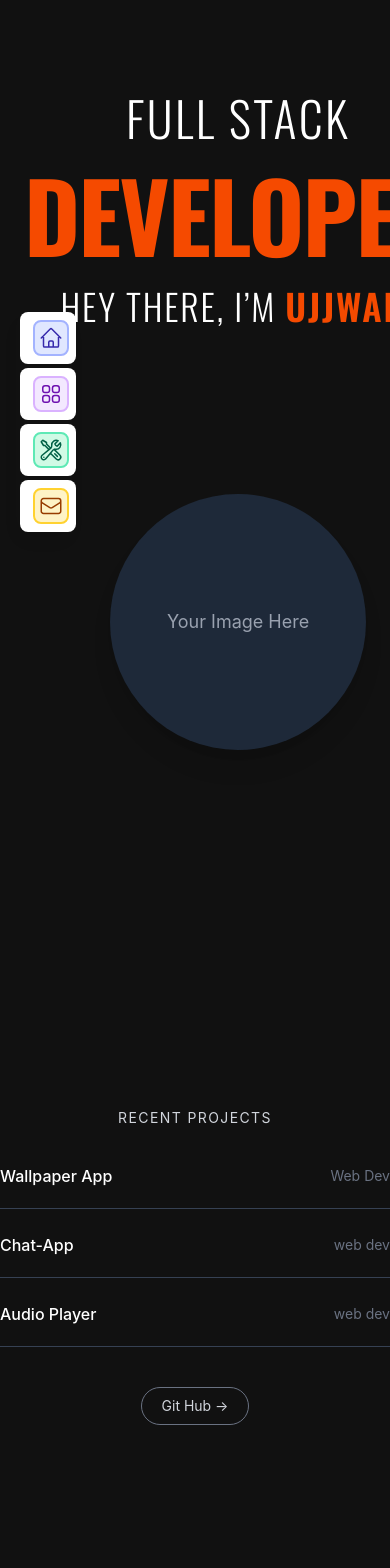
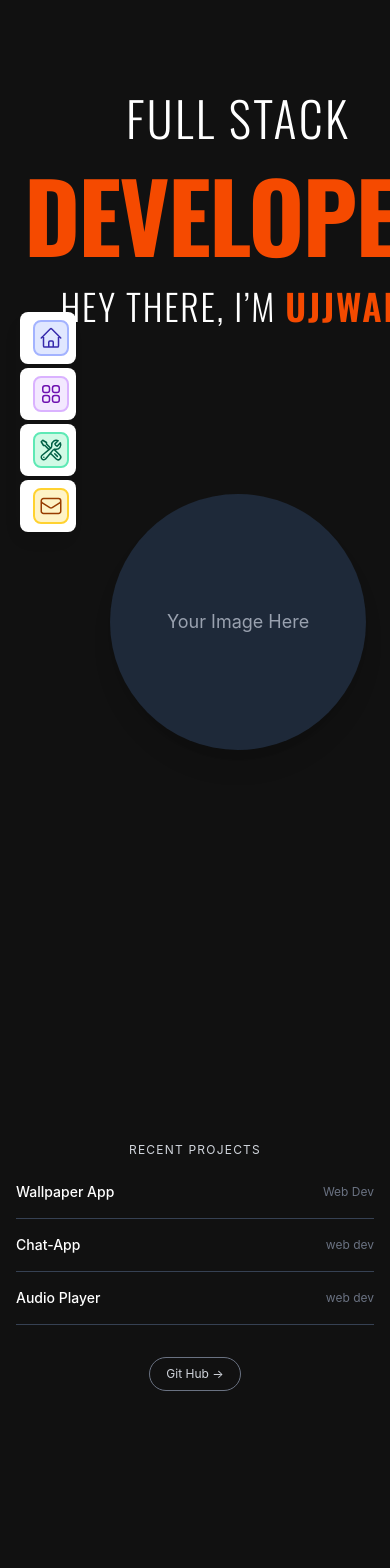
Before and after one commit to Ujjwal-Gowda/portfolio, a Next.js app: page / in a window 390 px wide. Shown: the top 1568 px of the page. Built offline with nearby package versions, Linux system fonts and the light colour scheme.

Commit message:
scaled projects

```diff
--- a/src/app/components/projects.tsx
+++ b/src/app/components/projects.tsx
@@ -48,11 +48,11 @@ const projects = [
 ];
 
 export default function Projects() {
-  const [openIndex, setOpenIndex] = useState<number | null>(null);
+  const [openIndex, setOpenIndex] = useState(null);
   const [currentSlide, setCurrentSlide] = useState(0);
   const [isPaused, setIsPaused] = useState(false);
 
-  const toggle = (index: number) => {
+  const toggle = (index) => {
     if (openIndex === index) {
       setOpenIndex(null);
       setCurrentSlide(0);
@@ -62,32 +62,32 @@ export default function Projects() {
     }
   };
 
-  const nextSlide = (mediaLength: number) => {
+  const nextSlide = (mediaLength) => {
     setCurrentSlide((prev) => (prev + 1) % mediaLength);
   };
 
-  const prevSlide = (mediaLength: number) => {
+  const prevSlide = (mediaLength) => {
     setCurrentSlide((prev) => (prev - 1 + mediaLength) % mediaLength);
   };
 
-  // 🕒 Auto-play logic
+  // Auto-play logic
   useEffect(() => {
     if (openIndex === null || isPaused) return;
     const mediaLength = projects[openIndex].media.length;
     const timer = setInterval(() => {
       setCurrentSlide((prev) => (prev + 1) % mediaLength);
-    }, 4000); // change every 4 seconds
+    }, 4000);
 
     return () => clearInterval(timer);
   }, [openIndex, isPaused]);
 
   return (
-    <section className="min-h-screen flex flex-col items-center py-16 justify-center bg-[#111]">
-      <h2 className="text-sm tracking-widest text-gray-300 mb-6">
+    <section className="min-h-screen flex flex-col items-center py-8 sm:py-12 md:py-16 justify-center bg-[#111] px-4 sm:px-6">
+      <h2 className="text-xs sm:text-sm tracking-widest text-gray-300 mb-4 sm:mb-6">
         RECENT PROJECTS
       </h2>
 
-      <div className="w-full max-w-3xl space-y-3">
+      <div className="w-full max-w-3xl space-y-2 sm:space-y-3">
         {projects.map((project, index) => (
           <div
             key={index}
@@ -95,9 +95,13 @@ export default function Projects() {
             onClick={() => toggle(index)}
           >
             {/* Header row */}
-            <div className="flex justify-between items-center py-3">
-              <p className="text-white font-medium">{project.title}</p>
-              <span className="text-gray-500 text-sm">{project.category}</span>
+            <div className="flex justify-between items-center py-2 sm:py-3 gap-2">
+              <p className="text-white font-medium text-sm sm:text-base">
+                {project.title}
+              </p>
+              <span className="text-gray-500 text-xs sm:text-sm whitespace-nowrap">
+                {project.category}
+              </span>
             </div>
 
             {/* Drop-down content */}
@@ -111,14 +115,18 @@ export default function Projects() {
                   className="overflow-hidden text-white"
                 >
                   <div
-                    className="py-4 space-y-4"
+                    className="py-3 sm:py-4 space-y-3 sm:space-y-4"
                     onMouseEnter={() => setIsPaused(true)}
                     onMouseLeave={() => setIsPaused(false)}
+                    onTouchStart={() => setIsPaused(true)}
+                    onTouchEnd={() => setIsPaused(false)}
                   >
-                    <p>{project.description}</p>
+                    <p className="text-sm sm:text-base text-gray-300">
+                      {project.description}
+                    </p>
 
                     {/* Carousel */}
-                    <div className="relative w-full overflow-hidden rounded-2xl shadow-md">
+                    <div className="relative w-full overflow-hidden rounded-xl sm:rounded-2xl shadow-md">
                       <AnimatePresence mode="wait">
                         <motion.div
                           key={currentSlide}
@@ -134,13 +142,13 @@ export default function Projects() {
                               alt={`${project.title}-${currentSlide}`}
                               width={800}
                               height={450}
-                              className="w-full h-auto object-cover rounded-2xl"
+                              className="w-full h-auto object-cover rounded-xl sm:rounded-2xl"
                             />
                           ) : (
                             <video
                               src={project.media[currentSlide].src}
                               controls
-                              className="w-full rounded-2xl"
+                              className="w-full rounded-xl sm:rounded-2xl"
                             />
                           )}
                         </motion.div>
@@ -152,7 +160,8 @@ export default function Projects() {
                           e.stopPropagation();
                           prevSlide(project.media.length);
                         }}
-                        className="absolute top-1/2 left-3 -translate-y-1/2 bg-black/50 hover:bg-black/70 text-white p-2 rounded-full"
+                        className="absolute top-1/2 left-2 sm:left-3 -translate-y-1/2 bg-black/50 hover:bg-black/70 active:bg-black/80 text-white p-1.5 sm:p-2 rounded-full transition-all text-lg sm:text-xl"
+                        aria-label="Previous slide"
                       >
                         ‹
                       </button>
@@ -161,13 +170,14 @@ export default function Projects() {
                           e.stopPropagation();
                           nextSlide(project.media.length);
                         }}
-                        className="absolute top-1/2 right-3 -translate-y-1/2 bg-black/50 hover:bg-black/70 text-white p-2 rounded-full"
+                        className="absolute top-1/2 right-2 sm:right-3 -translate-y-1/2 bg-black/50 hover:bg-black/70 active:bg-black/80 text-white p-1.5 sm:p-2 rounded-full transition-all text-lg sm:text-xl"
+                        aria-label="Next slide"
                       >
                         ›
                       </button>
 
                       {/* Dots */}
-                      <div className="absolute bottom-3 left-1/2 -translate-x-1/2 flex gap-2">
+                      <div className="absolute bottom-2 sm:bottom-3 left-1/2 -translate-x-1/2 flex gap-1.5 sm:gap-2">
                         {project.media.map((_, i) => (
                           <button
                             key={i}
@@ -175,11 +185,12 @@ export default function Projects() {
                               e.stopPropagation();
                               setCurrentSlide(i);
                             }}
-                            className={`w-2.5 h-2.5 rounded-full ${
+                            className={`w-2 h-2 sm:w-2.5 sm:h-2.5 rounded-full transition-all ${
                               currentSlide === i
-                                ? "bg-white"
+                                ? "bg-white scale-110"
                                 : "bg-gray-500/50 hover:bg-gray-300"
                             }`}
+                            aria-label={`Go to slide ${i + 1}`}
                           ></button>
                         ))}
                       </div>
@@ -187,7 +198,9 @@ export default function Projects() {
 
                     <a
                       href={project.link}
-                      className="text-sm text-blue-500 hover:underline block"
+                      target="_blank"
+                      rel="noopener noreferrer"
+                      className="text-xs sm:text-sm text-blue-400 hover:text-blue-300 hover:underline block transition-colors"
                       onClick={(e) => e.stopPropagation()}
                     >
                       View Project →
@@ -202,9 +215,9 @@ export default function Projects() {
 
       <button
         onClick={() =>
-          window.open("https://github.com/ujjwal-gowda", "git hub")
+          window.open("https://github.com/ujjwal-gowda", "_blank")
         }
-        className="mt-10 px-5 py-2 border border-gray-500 text-gray-300 rounded-full text-sm hover:bg-gray-800 transition  hover:px-6"
+        className="mt-8 sm:mt-10 px-4 sm:px-5 py-2 border border-gray-500 text-gray-300 rounded-full text-xs sm:text-sm hover:bg-gray-800 hover:border-gray-400 active:scale-95 transition-all"
       >
         Git Hub →
       </button>
--- a/src/app/components/slides.tsx
+++ b/src/app/components/slides.tsx
@@ -10,31 +10,32 @@ export default function CardSlides() {
     {
       title: "Audio Player",
       image: "/images/play4.png",
-      link: "/projects/audio-player",
+      link:  "https://audio-player-five-coral.vercel.app/",
       accent: "#9333ea",
-    },
-    {
-      title: "Audio Player 2",
-      image: "/images/play3.png",
-      link: "/projects/audio-player-2",
-      accent: "#0ea5e9",
     },
     {
       title: "Chat App",
       image: "/images/chat4.png",
-      link: "/projects/chat-app",
+      link: "https://chat-app-od00.onrender.com/",
       accent: "#10b981",
+    },
+    {
+      title: "Audio Player",
+      image: "/images/play3.png",
+      link:  "https://audio-player-five-coral.vercel.app/",
+      accent: "#0ea5e9",
     },
     {
       title: "Wallpaper App",
       image: "/images/wall.png",
-      link: "/projects/wallpaper-app",
+      link:  "https://wallpaper-app-frontend.vercel.app/",
       accent: "#f59e0b",
     },
+
   ];
 
   return (
-    <div className="min-h-screen bg-gradient-to-br from-[#0a0a0a] via-[#111] to-[#1a1a1a] flex items-center justify-center font-sans px-4 py-8 md:py-0">
+    <div className="min-h-screen bg-[#111] flex items-center justify-center font-sans px-4 py-8 md:py-0">
       <div className="w-full max-w-7xl">
         {/* Desktop View */}
         <div className="hidden md:flex items-center justify-center gap-8 perspective-1000">
```
